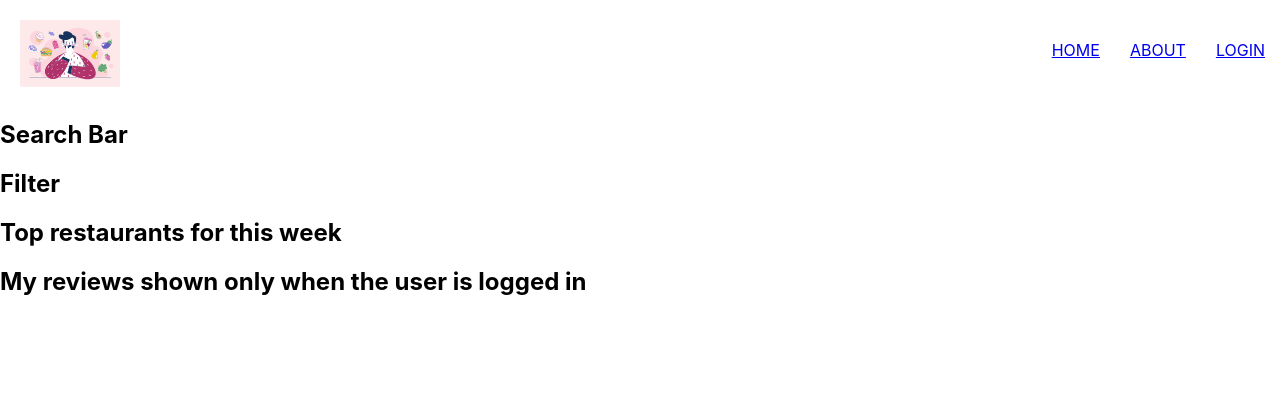
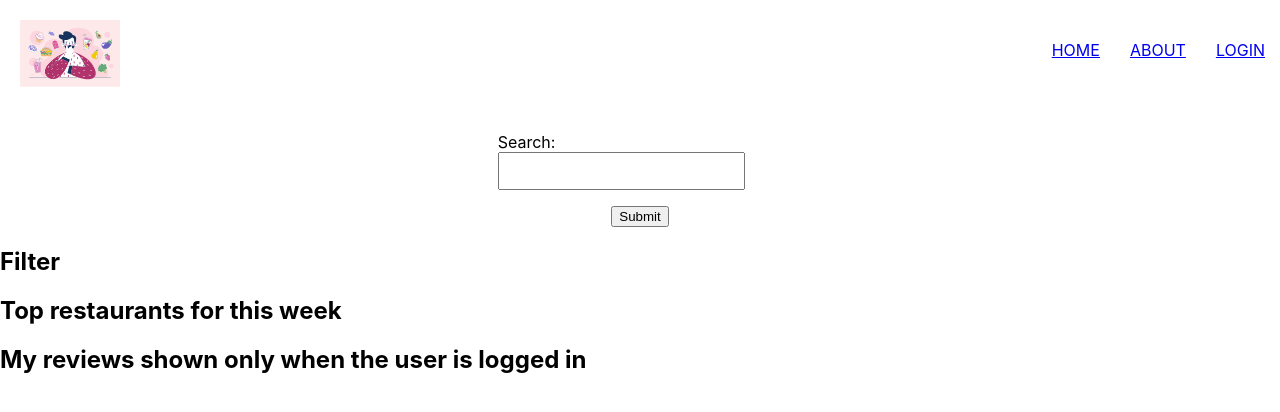
Before and after one commit to LeeJihyun99/RestaurantReviewApp, a React (Create React App) app in the folder restaurant-review-app/: page / in a window 1280 px wide. Shown: the top 412 px of the page. Built offline with nearby package versions, Linux system fonts and the light colour scheme.

Commit message:
Update search box + CSS

```diff
--- a/restaurant-review-app/package.json
+++ b/restaurant-review-app/package.json
@@ -9,9 +9,11 @@
     "react": "^18.2.0",
     "react-dom": "^18.2.0",
     "react-router-dom": "^6.22.3",
-    "react-scripts": "5.0.1",
+    "react-scripts": "^5.0.1",
     "sass": "^1.75.0",
-    "web-vitals": "^2.1.4"
+    "web-vitals": "^2.1.4",
+    "webpack": "^5.91.0",
+    "webpack-cli": "^5.1.4"
   },
   "scripts": {
     "start": "react-scripts start",
--- a/restaurant-review-app/src/components/searchbar/searchbar.component.jsx
+++ b/restaurant-review-app/src/components/searchbar/searchbar.component.jsx
@@ -1,7 +1,55 @@
+import React, { useState } from 'react';
 const SearchBar = ()=> {
+    const [searchTerm, setSearchTerm] = useState('');
+    const handleChange = (event) => {
+        setSearchTerm(event.target.value);
+    };
+    const handleSubmit = (event) => {
+        event.preventDefault();
+        // You can handle the search term here, for example, send it to an API
+        console.log(`Searching for: ${searchTerm}`);
+    };
+    //TODO replace seperate CSS data later :_
+    const styles = {
+        form: {
+            display: 'flex',
+            flexDirection: 'column',
+            alignItems: 'center',
+            gap: '1rem',
+            marginTop: '2rem'
+        },
+        input: {
+            width: '80%',
+            padding: '0.5rem',
+            fontSize: '1rem'
+        },
+        button: {
+            width: '30%',
+            padding: '0.5rem',
+            fontSize: '1rem',
+            backgroundColor: '#4caf50',
+            color: 'white',
+            border: 'none',
+            borderRadius: '4px',
+            cursor: 'pointer'
+        }
+    };
     return(
-        <h2>Search Bar</h2>
-    )
+        <form onSubmit={handleSubmit} style={styles.form}>
+        <label htmlFor="search">
+            Search:
+            <input
+                type="text"
+                id="search"
+                value={searchTerm}
+                onChange={handleChange}
+                style={styles.input}
+            />
+        </label>
+        <input type="submit" value="Submit" />
+    </form>
+
+)
 }
 
 export default SearchBar;
```
Also changed, not shown: 1 other file (tests, documents, lock files or other folders).
